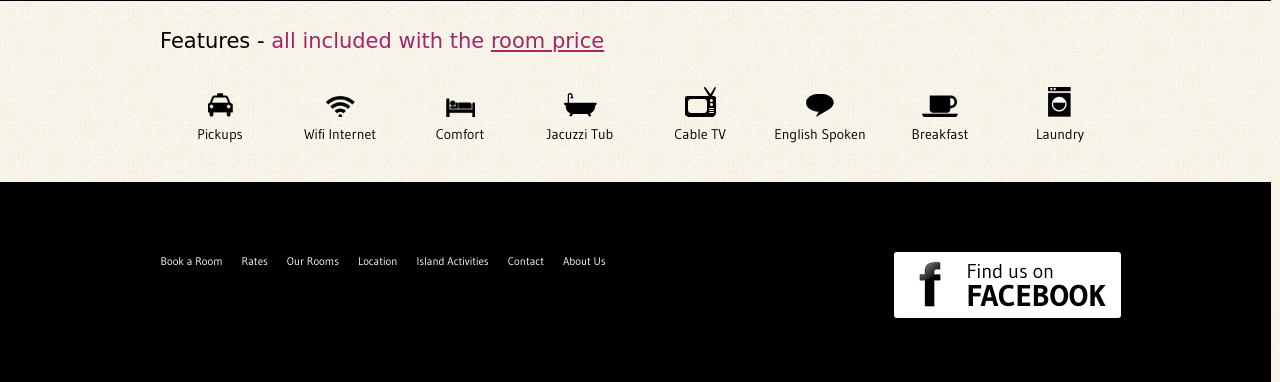
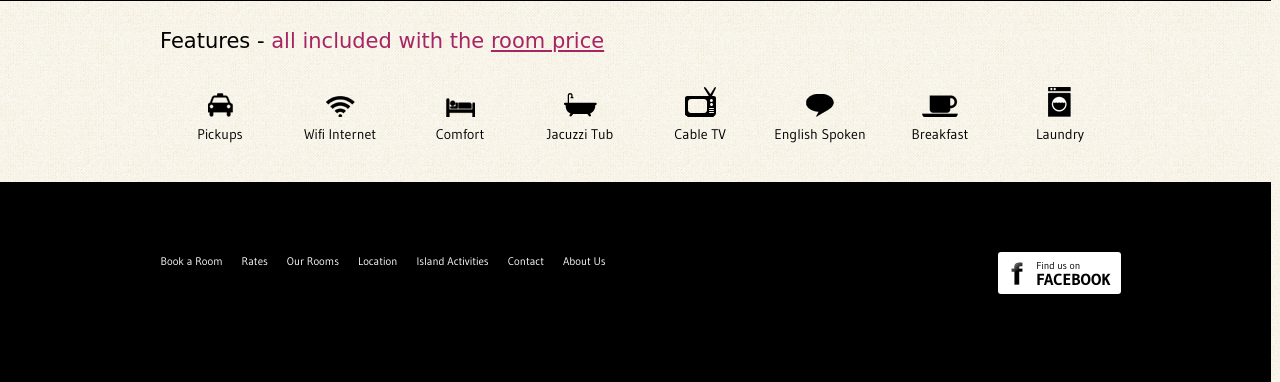
Before and after one commit to SamanthaPT/lucys_bnb, a Python web app: template templates/index.html in a window 1280 px wide. Shown: the part 458-840 px from the top of the page. Run offline with Jinja, Linux system fonts and the light colour scheme; the template is opened without the code that fills it, so the values that code supplies are empty; some web fonts are replaced.

Commit message:
facebook btn smaller

```diff
--- a/static/css/style.css
+++ b/static/css/style.css
@@ -1123,7 +1123,7 @@ position: relative;
 float: right;
 margin-top: 70px;
 background-color: #ffffff;
-padding: 7px 15px 7px 0px;
+padding: 7px 10px 7px 0px;
 border-radius: 3px;
 -moz-border-radius: 3px;
 -webkit-border-radius: 3px;
@@ -1131,13 +1131,13 @@ border-radius: 3px;
 
 div.facebook_btn p {
 font-family: 'Gudea', sans-serif;
-font-size: 20px;
+font-size: 10px;
 color: #000000;
 }
 
 div.facebook_btn span {
 font-weight: 800;
-font-size: 30px;
+font-size: 16px;
 }
 
 div.btn_seperator {
@@ -1149,10 +1149,10 @@ background-color: #000;
 div.facebook_f {
 position: relative;
 float: left;
-width: 72px;
-height: 46px;
+width: 12px;
+height: 23px;
 background-image:url(/static/img/facebook_f.png);
-margin-top: 2px;
+margin: 3px 13px 0px 13px;
 }
 
 div.facebook_text {
```
Also changed, not shown: static/img/facebook_f.png, static/img/facebook_f_0.png (added).
